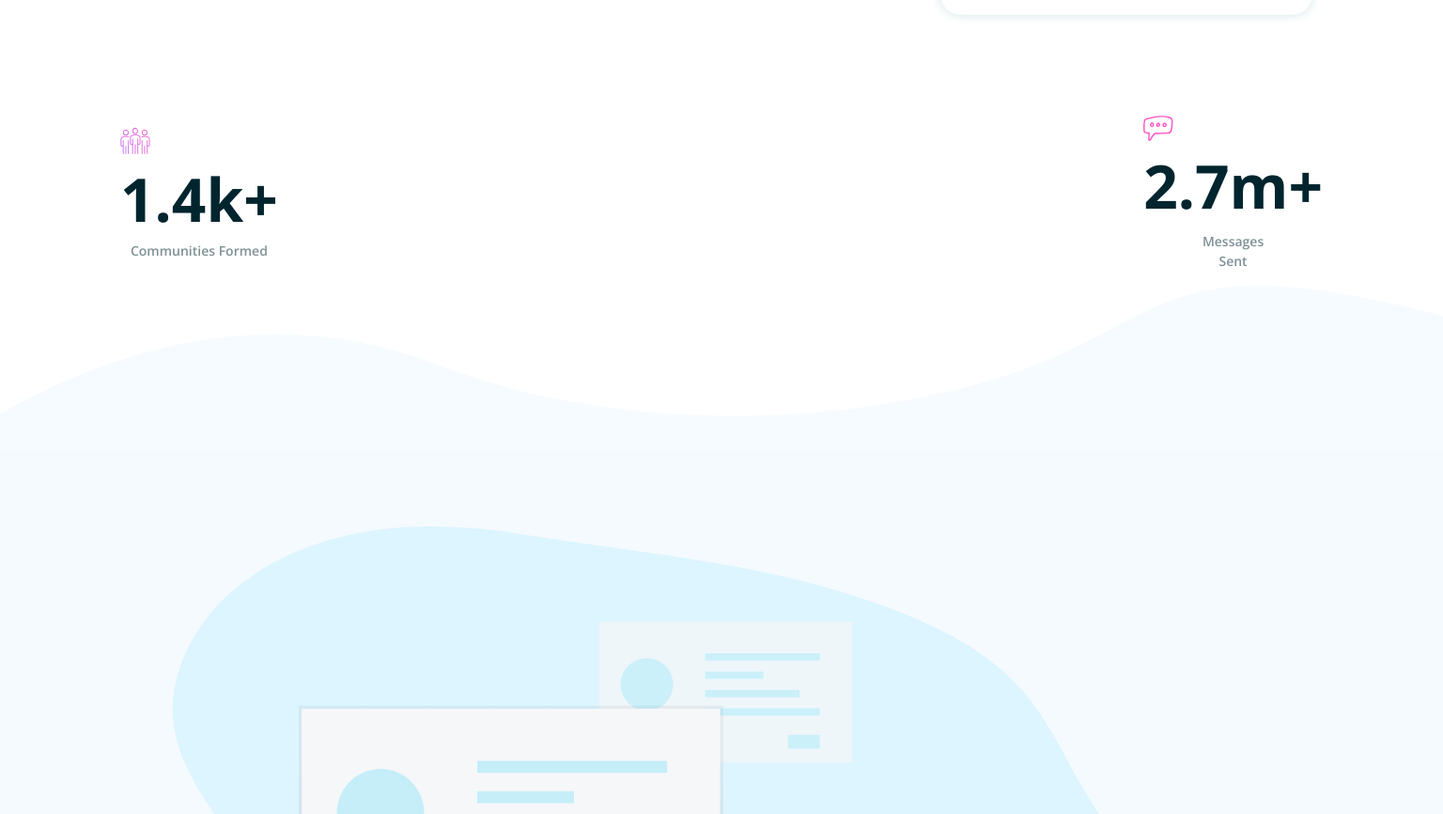
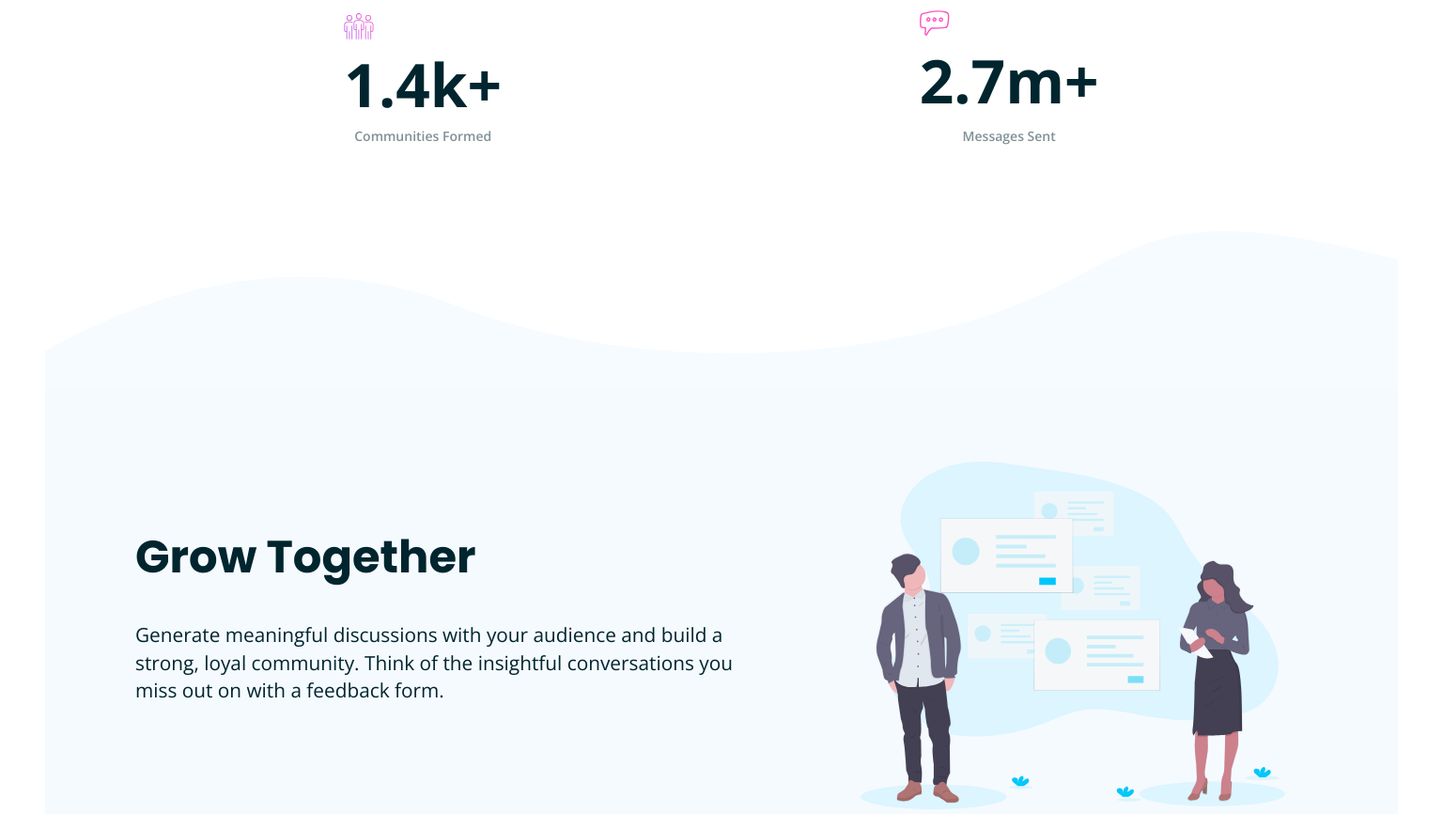
Before and after one commit to Rubendvb/huddle-landing-page-with-curved-sections-master, a plain HTML site: page index.html in a window 1536 px wide. Shown: the part 1360-2226 px from the top of the page at 94% size. Drawn offline with nearby package versions, Linux system fonts and the light colour scheme.

Commit message:
Adaptando versão desktop

```diff
--- a/assets/css/base/index.css
+++ b/assets/css/base/index.css
@@ -18,3 +18,10 @@ body {
   font-family: var(--font-family-body);
   height: 100vh;
 }
+
+@media screen and (min-width: 1024px) and (max-width: 2200px) {
+  body {
+    max-width: 1440px;
+    margin: 0 auto;
+  }
+}
--- a/assets/css/community/community.css
+++ b/assets/css/community/community.css
@@ -63,6 +63,10 @@
   align-items: center;
 }
 
+.communityInfo__div:nth-child(1) {
+  margin-bottom: 6rem;
+}
+
 .communityInfo__div-img {
   width: 2rem;
   align-self: flex-start;
@@ -111,4 +115,45 @@
     justify-content: space-between;
     align-items: center;
   }
+
+  .communityInfo__div:nth-child(1) {
+    margin-bottom: 0;
+  }
+
+  .communityInfo__div:nth-child(2) {
+    margin-bottom: 0;
+  }
+
+  .wrap {
+    width: 100%;
+  }
 }
+
+@media screen and (min-width: 1440px) and (max-width: 2200px) {
+  .community {
+    padding: 0 6rem 16rem;
+  }
+
+  .title {
+    font-size: 3.1rem;
+  }
+
+  .paragraph {
+    font-size: 1.3rem;
+    width: 50%;
+  }
+
+  .btn-start {
+    width: 38%;
+    height: 5rem;
+    font-size: 1.4rem;
+  }
+
+  .community__img {
+    width: 80%;
+  }
+
+  .communityInfo {
+    justify-content: space-around;
+  }
+}
--- a/assets/css/grow/grow.css
+++ b/assets/css/grow/grow.css
@@ -32,3 +32,30 @@
   order: -1;
   margin-bottom: 5rem;
 }
+
+@media screen and (min-width: 1440px) and (max-width: 2200px) {
+  .grow {
+    flex-direction: row;
+    justify-content: center;
+    align-items: center;
+    padding: 0 6rem 0;
+  }
+
+  .grow > div:nth-child(1) {
+    margin-bottom: 0;
+  }
+
+  .grow > div:nth-child(2) {
+    order: 0;
+  }
+
+  .title2 {
+    font-size: 3rem;
+    text-align: left;
+  }
+
+  .paragraph {
+    width: 90%;
+    text-align: left;
+  }
+}
--- a/assets/css/header/header.css
+++ b/assets/css/header/header.css
@@ -32,3 +32,9 @@
     width: 9rem;
   }
 }
+
+@media screen and (min-width: 1024px) and (max-width: 2200px) {
+  .header {
+    padding: 2rem 6rem;
+  }
+}
```
